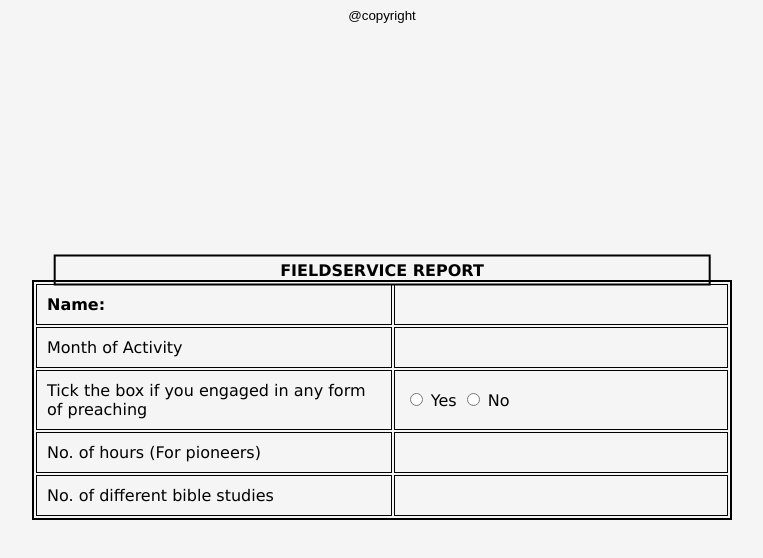
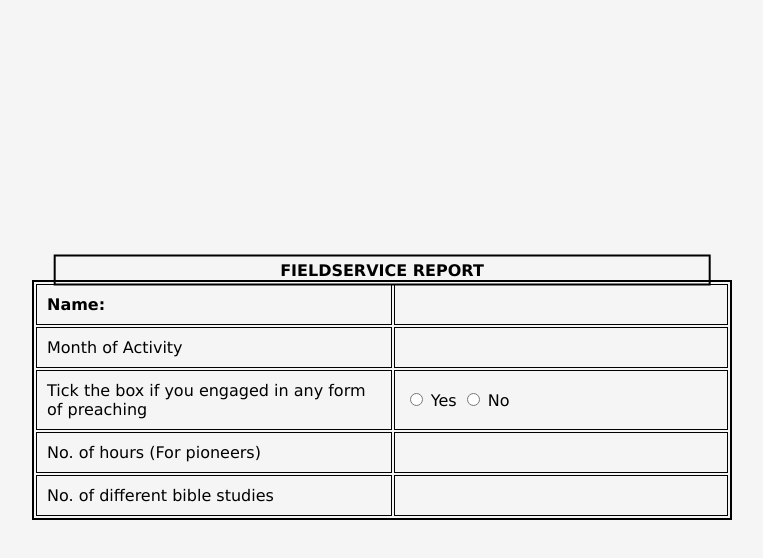
Before and after one commit to Yell0w-Man/field-service_report, a plain HTML site: page index.html in a window 1280 px wide. Shown: the whole page, without its empty margins (258-1021 px from the left). Drawn offline with Linux system fonts and the light colour scheme.

Commit message:
modified html

```diff
--- a/index.css
+++ b/index.css
@@ -85,7 +85,3 @@ td{
 .full{
     width:500px ;
 }
-
-small{
-    margin: auto;
-}
--- a/index.html
+++ b/index.html
@@ -51,9 +51,8 @@
             </tr>
         </table>
     </div>
-    <small>
-        @copyright
-    </small>
+
+
 </body>
 
 </html>
```
